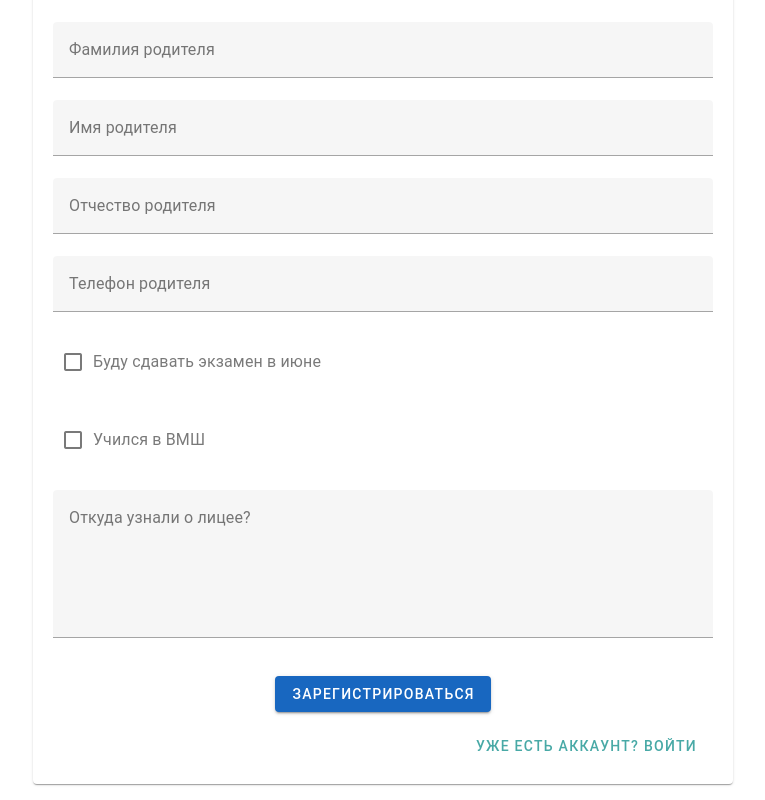
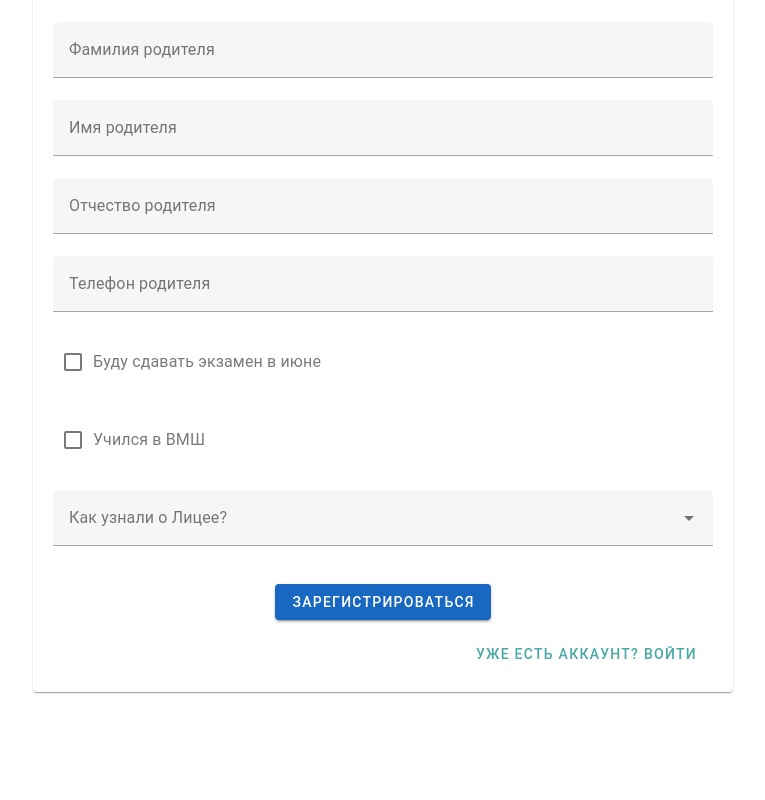
Before and after one commit to GregoryKogan/admissions-prototype, a Vue app in the folder ui/: page /register in a window 1280 px wide. Shown: the part 1152-1952 px from the top of the page, without its empty margins (257-1022 px from the left). After the commit the page ends 1860 px from the top, so only its background shows below. Built offline with nearby package versions, Linux system fonts and the light colour scheme.

Commit message:
feature: add predefined source selection with custom input option in registration form

```diff
--- a/ui/src/pages/register.vue
+++ b/ui/src/pages/register.vue
@@ -79,10 +79,20 @@
           label="Буду сдавать экзамен в июне"
         ></v-checkbox>
         <v-checkbox v-model="vmsh" label="Учился в ВМШ"></v-checkbox>
-        <v-textarea
+        <v-select
+          v-model="selectedPredefinedSource"
+          :items="predefinedSources"
+          label="Как узнали о Лицее?"
+          :rules="[(v) => !!v || 'Выберите источник']"
+          required
+        />
+        <v-text-field
+          v-if="showCustomSource"
           v-model="source"
-          label="Откуда узнали о лицее?"
-        ></v-textarea>
+          label="Введите источник"
+          :rules="[(v) => !!v || 'Введите источник']"
+          required
+        />
         <v-btn
           color="primary"
           type="submit"
@@ -140,6 +150,14 @@ export default defineComponent({
       june_exam: false,
       vmsh: false,
       source: '',
+      selectedPredefinedSource: null as string | null,
+      predefinedSources: [
+        'Здесь учился (учится) кто-то из моей семьи',
+        'Нашел в рейтинге школ Москвы',
+        'Порекомендовали друзья/знакомые',
+        'Узнал из социальных сетей',
+        'Другое',
+      ],
       errorSnackbar: false,
       errorText: '',
       registering: false,
@@ -169,6 +187,9 @@ export default defineComponent({
       const date = new Date()
       date.setFullYear(date.getFullYear() - 18)
       return date
+    },
+    showCustomSource(): boolean {
+      return this.selectedPredefinedSource === 'Другое'
     },
   },
   methods: {
@@ -213,6 +234,18 @@ export default defineComponent({
         this.registering = false
       }
     },
+    updateSource(value: string | null) {
+      if (!value || value === 'Другое') {
+        this.source = ''
+      } else {
+        this.source = value
+      }
+    },
+  },
+  watch: {
+    selectedPredefinedSource(newVal) {
+      this.updateSource(newVal)
+    },
   },
 })
 </script>
```
